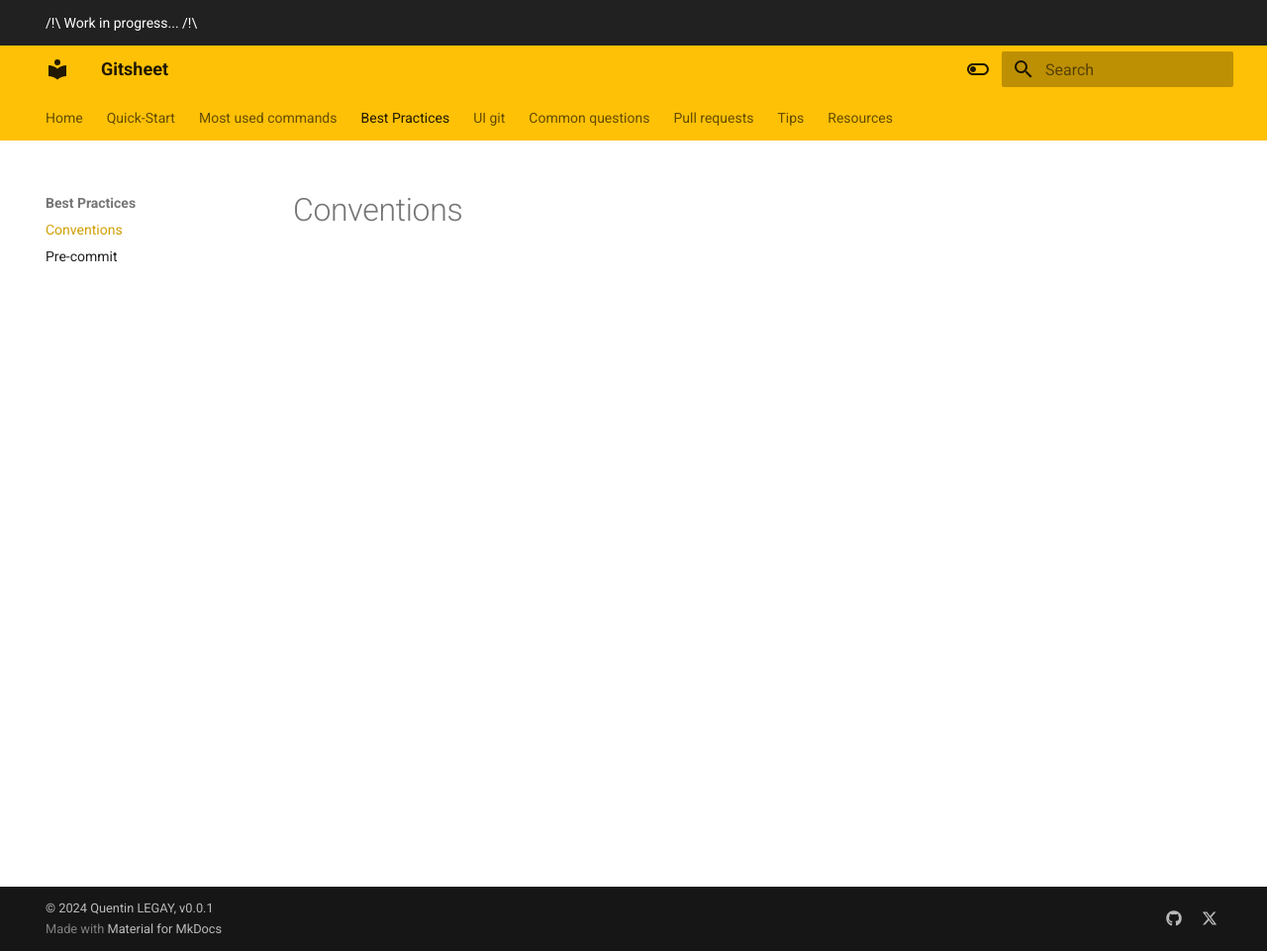
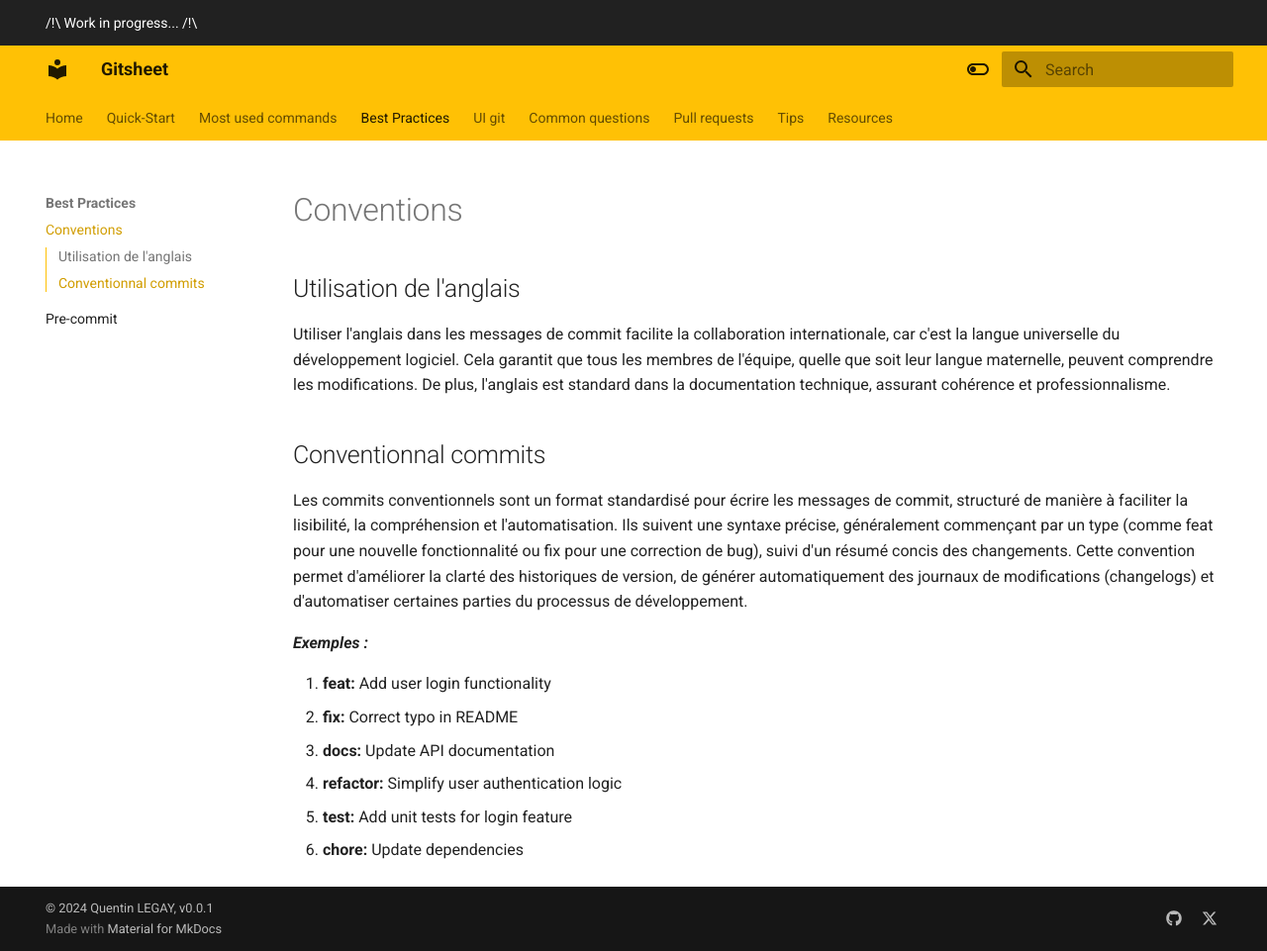
Before and after one commit to quentinlegay/gitsheet, an MkDocs documentation site: the page built from docs/conventions.md, in a window 1280 px wide and 961 px high. Shown: the whole window at 99% size. Built offline with MkDocs 1.6.1 and Material for MkDocs 9.7.7, drawn with Linux system fonts in a browser that asks for light colours.

Commit message:
add conventionnal commits and english usage

```diff
--- a/docs/conventions.md
+++ b/docs/conventions.md
@@ -1 +1,18 @@
 # Conventions
+
+## Utilisation de l'anglais
+
+Utiliser l'anglais dans les messages de commit facilite la collaboration internationale, car c'est la langue universelle du développement logiciel. Cela garantit que tous les membres de l'équipe, quelle que soit leur langue maternelle, peuvent comprendre les modifications. De plus, l'anglais est standard dans la documentation technique, assurant cohérence et professionnalisme.
+
+## Conventionnal commits
+
+Les commits conventionnels sont un format standardisé pour écrire les messages de commit, structuré de manière à faciliter la lisibilité, la compréhension et l'automatisation. Ils suivent une syntaxe précise, généralement commençant par un type (comme feat pour une nouvelle fonctionnalité ou fix pour une correction de bug), suivi d'un résumé concis des changements. Cette convention permet d'améliorer la clarté des historiques de version, de générer automatiquement des journaux de modifications (changelogs) et d'automatiser certaines parties du processus de développement.
+
+***Exemples :***
+
+1. **feat:** Add user login functionality
+2. **fix:** Correct typo in README
+3. **docs:** Update API documentation
+4. **refactor:** Simplify user authentication logic
+5. **test:** Add unit tests for login feature
+6. **chore:** Update dependencies
```
Also changed, not shown: docs/most_used_commands.md (+3 -3 lines).
